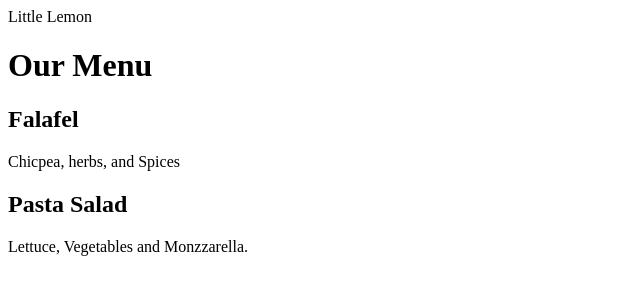
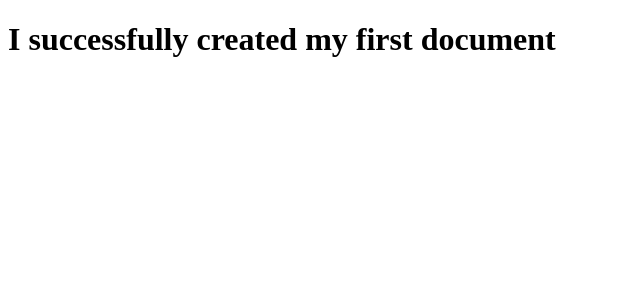
Before and after one commit to JohnsonGith/introduction_to_html_and_css, a plain HTML site: page index.html in a window 1280 px wide. Shown: the whole page, without its empty margins (0-640 px from the left). Drawn offline with Linux system fonts and the light colour scheme.

Commit message:
files updated

```diff
--- a/index.html
+++ b/index.html
@@ -1,17 +1,9 @@
-<!Doctype>
-
+<!DOCTYPE html>
 <html>
-
-	<head>
-		<tittle>Little Lemon</tittle>
-	</head>
-	<body>
-		<h1>
-		<h1>Our Menu</h1>
-		<h2>Falafel</h2>
-		<p>Chicpea, herbs, and Spices</p>
-		<h2>Pasta Salad</h2>
-		<p>Lettuce, Vegetables and Monzzarella.</p>
-	</body>
-
+    <head>
+        <title>My First HTML Document</title>
+    </head>
+    <body>
+        <h1>I successfully created my first document</h1>
+    </body>
 </html>
```
Also changed, not shown: 1 other file.
